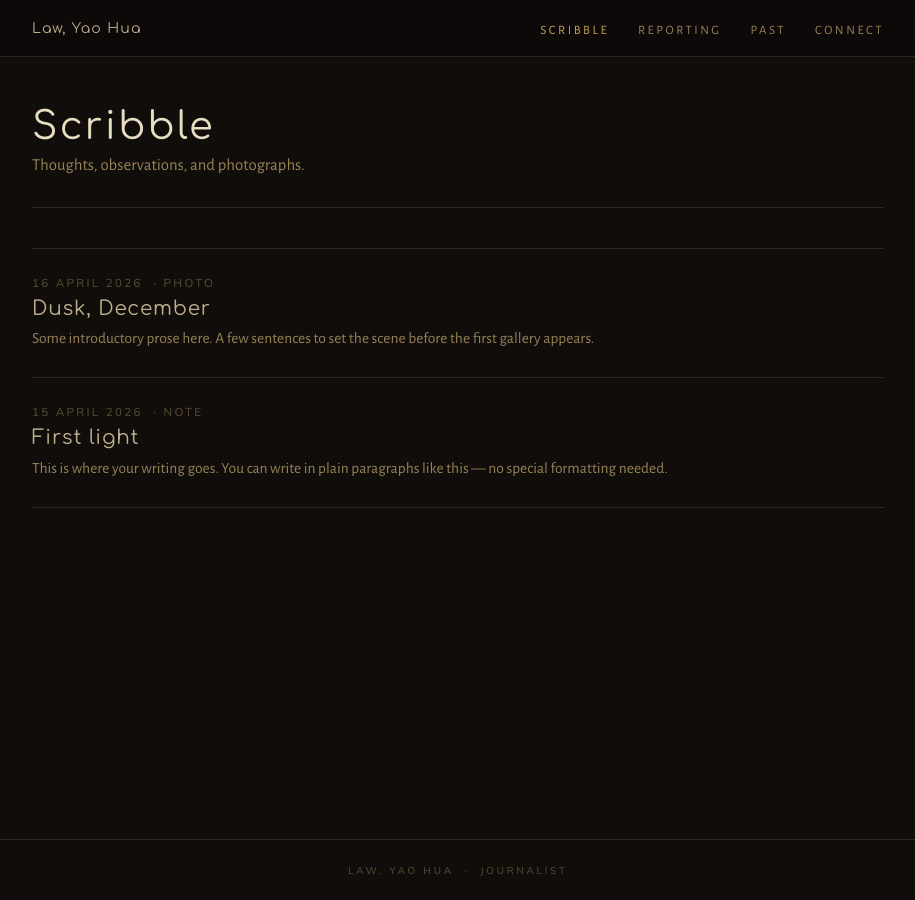
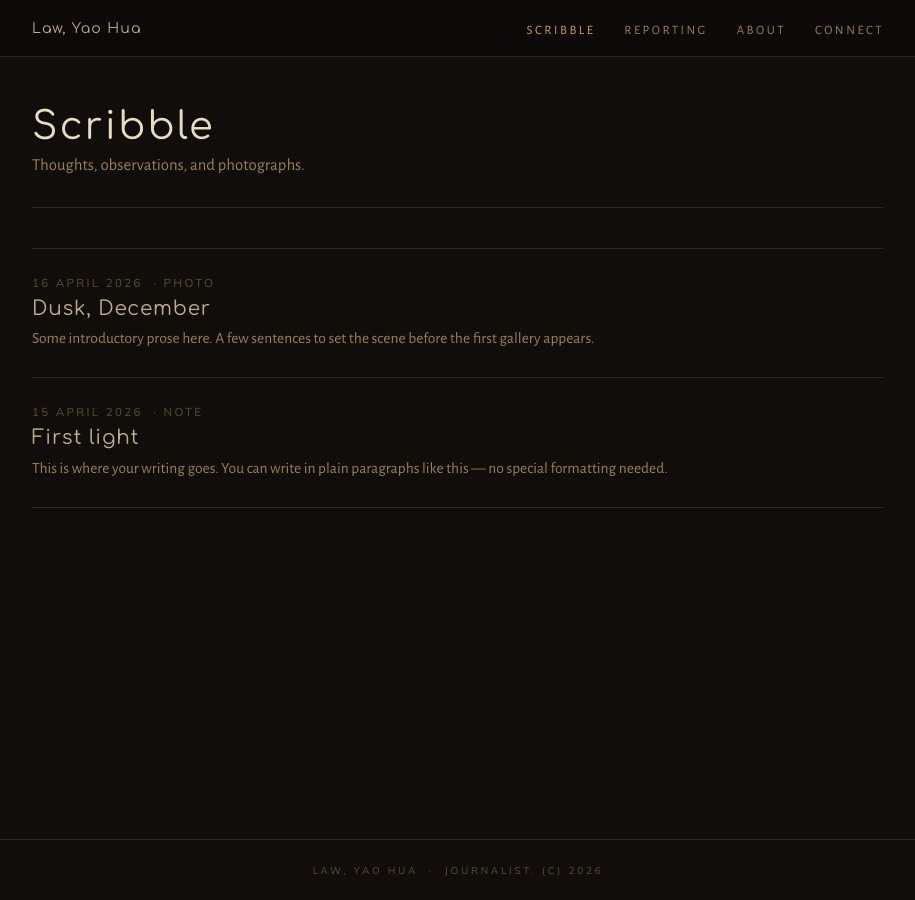
Before and after one commit to yhlreporter/site, a Jekyll site: the page built from posts/index.html, in a window 1280 px wide. Shown: the whole page, without its empty margins (182-1097 px from the left). Built offline with Jekyll 4.4.1, drawn with Linux system fonts in a browser that asks for light colours.

Commit message:
Update page.html

```diff
--- a/_layouts/page.html
+++ b/_layouts/page.html
@@ -10,7 +10,7 @@ layout: default
       <ul class="site__nav-links">
         <li><a href="{{ '/posts/' | relative_url }}"{% if page.url contains '/posts' %} aria-current="page"{% endif %}>Scribble</a></li>
         <li><a href="{{ '/stories/' | relative_url }}"{% if page.url contains '/stories' %} aria-current="page"{% endif %}>Reporting</a></li>
-        <li><a href="{{ '/about/' | relative_url }}"{% if page.url contains '/about' %} aria-current="page"{% endif %}>Past</a></li>
+        <li><a href="{{ '/about/' | relative_url }}"{% if page.url contains '/about' %} aria-current="page"{% endif %}>About</a></li>
         <li><a href="{{ '/contact/' | relative_url }}"{% if page.url contains '/contact' %} aria-current="page"{% endif %}>Connect</a></li>
       </ul>
     </nav>
@@ -21,7 +21,7 @@ layout: default
   </main>
 
   <footer class="site__footer">
-    <p>Law, Yao Hua &nbsp;&middot;&nbsp; Journalist</p>
+    <p>Law, Yao Hua &nbsp;&middot;&nbsp; Journalist. (C) 2026</p>
   </footer>
 
 </div>
```
